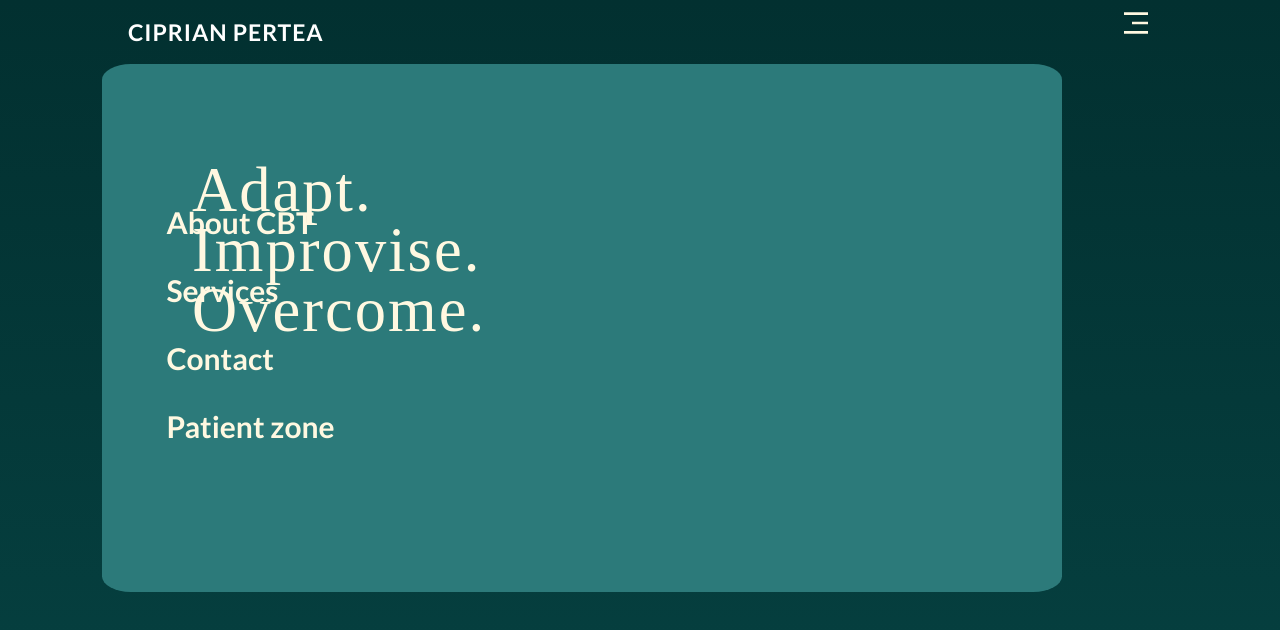
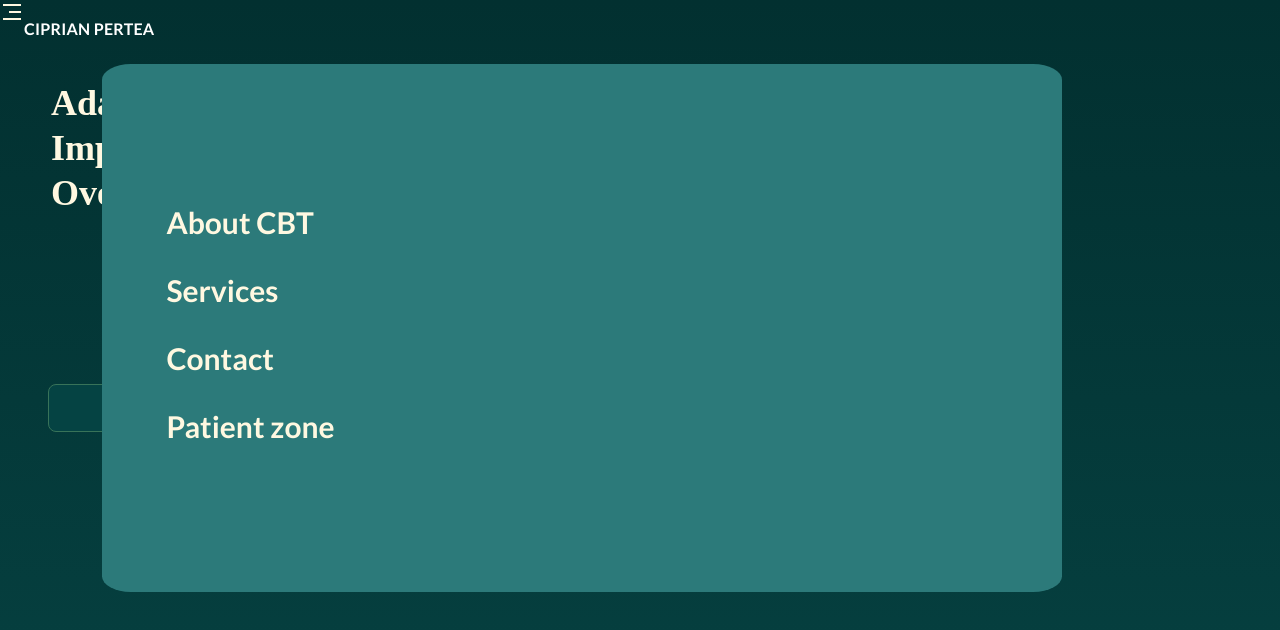
Before and after one commit to DumitrescuAlexandra/Psychademy, a React (Create React App) app: page / in a window 1280 px wide. Shown: the top 630 px of the page. Built offline with nearby package versions, Linux system fonts and the light colour scheme.

Commit message:
With navigation button - not configured

```diff
--- a/src/App.css
+++ b/src/App.css
@@ -1,15 +1,16 @@
 
-h1 {
-    font-size: 36px;
+p  {
     position: absolute;
-    width: 12rem;
-    left: 15%;
-    top: 20%;
-    color: #FFF8E1;
+    width: 196px;
+    height: 135px;
+    left: 51px;
+    top: 81px;
+    z-index: 1;
+
     font-family: Merriweather;
     font-style: normal;
-    font-weight: 520;
-    font-size: 6.25rem;
-    line-height: 6rem;
-    letter-spacing: 0.0325em;
+    font-weight: bold;
+    font-size: 36px;
+    line-height: 45px;
+    color: #FFF8E1;
 }
--- a/src/App.js
+++ b/src/App.js
@@ -2,17 +2,15 @@ import './App.css';
 import { Fragment } from 'react';
 
 import MainNavigation from './components/MainNavigation/MainNavigation';
-// import NavigationButton from './components/MainNavigation/NavigationButton';
+import NavigationButtons from './components/MainNavigation/NavigationButtons';
 
 
 function App() {
   return (<Fragment>
     <MainNavigation />
-    <h1> Adapt. Improvise. Overcome.</h1>
-    {/* <NavigationButton>dsadsadsadsa</NavigationButton>
-    <NavigationButton>dsadsadsa</NavigationButton>
-    <NavigationButton>dsadsadsadsa</NavigationButton>
-    <NavigationButton>dsadsaad</NavigationButton> */}
+    <div ><p className={".motto"}> Adapt. Improvise. Overcome.</p></div>
+    <NavigationButtons>dsadsadsadsa</NavigationButtons>
+
     </Fragment>
   );
 }
--- a/src/components/MainNavigation/MainNavigation.module.css
+++ b/src/components/MainNavigation/MainNavigation.module.css
@@ -1,27 +1,21 @@
-.header {
-    height: 5rem;
-    display: flex;
-    padding: 0 10%;
-    justify-content: space-between;
-    align-items: center;
-  }
+
 
   .brand {
-    width: 100%;
-    height: 1.18rem;
-    left: 2rem;
-    top: 1.312rem;
-    padding-top: 0.3rem;
+    position: absolute;
+width: 131px;
+height: 19px;
+left: 24px;
+top: 19px;
 
-    font-style: normal;
-    font-weight: bold;
-    font-size: 2.3rem;
-    line-height: 2.18rem;
-    letter-spacing: 0.04em;
-    text-transform: uppercase;
+font-family: Lato;
+font-style: normal;
+font-weight: bold;
+font-size: 16px;
+line-height: 19px;
+letter-spacing: 0.015em;
+text-transform: uppercase;
 
-
-    color: #FFFFFF;
+color: #FFFFFF;
     }
 
      .NavBar .Navigation  {
@@ -63,6 +57,8 @@
     padding: 10% 5%;
     background-color: #2C7A7A;
     border-radius: 3%;
+    overflow: visible;
+z-index: 2;
   }
 
   .NavLinks ul {
@@ -75,3 +71,8 @@
     font-weight: 700;
     color: #FFF8E1;
   }
+
+  .NavLinks li a:hover{
+    color: #FF9D46;
+    border-bottom: #FF9D46 solid 2px;
+  }
--- a/src/components/MainNavigation/MobileNavigation.js
+++ b/src/components/MainNavigation/MobileNavigation.js
@@ -14,8 +14,8 @@ const MobileNavigation = () => {
        setShowMenu(!showMenu);
    }
 
-   const hamburgerIcon = <RiMenu3Line className={classes.Hamburger} size="32px" color="#FFF8E1" onClick={menuHandler}/>
-   const closeIcon = <RiCloseLine className={classes.Hamburger} size="32px" color="#FFF8E1" onClick={menuHandler}/>
+   const hamburgerIcon = <RiMenu3Line className={classes.Hamburger} size="24px" color="#FFF8E1" onClick={menuHandler}/>
+   const closeIcon = <RiCloseLine className={classes.Hamburger} size="24px" color="#FFF8E1" onClick={menuHandler}/>
 
 
 
--- /dev/null
+++ b/src/components/MainNavigation/NavigationButtons.js
@@ -0,0 +1,14 @@
+import classes from "./NavigationButtons.module.css";
+// import {Link} from "react-router-dom";
+import { Fragment } from "react";
+
+const NavigationButtons = () => {
+    return (
+    <Fragment>
+        <div >
+        <button className={classes.nav_btn}> About </button>
+        </div>
+    </Fragment>)
+}
+
+export default NavigationButtons;
--- /dev/null
+++ b/src/components/MainNavigation/NavigationButtons.module.css
@@ -0,0 +1,21 @@
+.nav_btn {
+
+height: 48px;
+width: 274px;
+margin-left: 48px;
+margin-right: 48px;
+margin-top: 356px;
+border-radius: 8px;
+
+background: #054343;
+border: 1px solid #387359;
+
+
+position: absolute;
+font-family: Lato;
+font-style: normal;
+font-weight: bold;
+font-size: 18px;
+color: #FFF8E1;
+line-height: 28px;
+}
```
Also changed, not shown: src/components/MainNavigation/NavigationButton.js (deleted, +0 -13 lines), src/components/MainNavigation/NavigationButton.module.css (deleted, +0 -32 lines).
